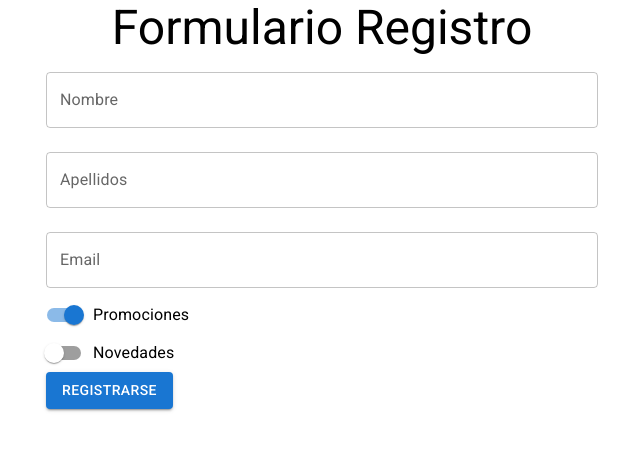
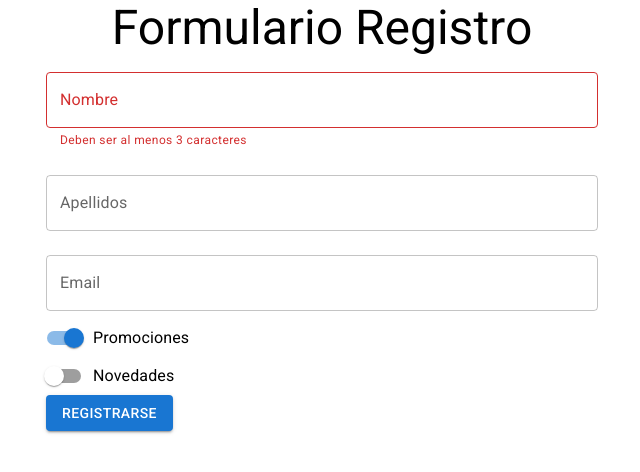
Before and after one commit to KeniaMontalvo/functional-components, a React (Create React App) app: page / in a window 1280 px wide. Shown: the top 472 px of the page, without its empty margins (318-958 px from the left). Built offline with nearby package versions, Linux system fonts and the light colour scheme.

Commit message:
Mostrando errores en MaterialUI

```diff
--- a/src/App.js
+++ b/src/App.js
@@ -4,6 +4,11 @@ import Typography from '@mui/material/Typography';
 
 import FormSignUp from './components/FormSignUp';
 function App() {
+
+  const handleSubmit = (valores) => {
+    console.log("appjs:", valores)
+  }
+
   return (
     <Container
       component="section"
@@ -14,7 +19,7 @@ function App() {
         component="h1">
           Formulario Registro
         </Typography>
-      <FormSignUp />
+      <FormSignUp handleSubmit={handleSubmit} />
     </Container>
   );
 }
--- a/src/components/FormSignUp.jsx
+++ b/src/components/FormSignUp.jsx
@@ -5,17 +5,25 @@ import Switch from '@mui/material/Switch';
 import FormGroup from '@mui/material/FormGroup';
 import FormControlLabel from '@mui/material/FormControlLabel';
 
-function FormSignUp() {
+function FormSignUp({handleSubmit}) {
 	const [name, setName] = useState('')
 	const [lastName, setLastName] = useState('')
 	const [email, setEmail] = useState('')
 	const [prom, setProm] = useState(true)
 	const [nov, setNov] = useState(false)
 
+	const [errors, setErrors] = useState({
+		name: {
+			error: true,
+			message: "Deben ser al menos 3 caracteres"
+		}
+	})
+
 	return (
-		<form onSubmit={(e) => {
+		<form
+			onSubmit={(e) => {
 			e.preventDefault()
-			console.log({
+			handleSubmit({
 				name,
 				lastName,
 				email,
@@ -31,6 +39,8 @@ function FormSignUp() {
 				onChange={(e) => setName(e.target.value)
 				}
 				value={name}
+				error={errors.name.error}
+				helperText={errors.name.error ? errors.name.message : ""}
 			/>
 			<TextField
 				id="lastName"
```
